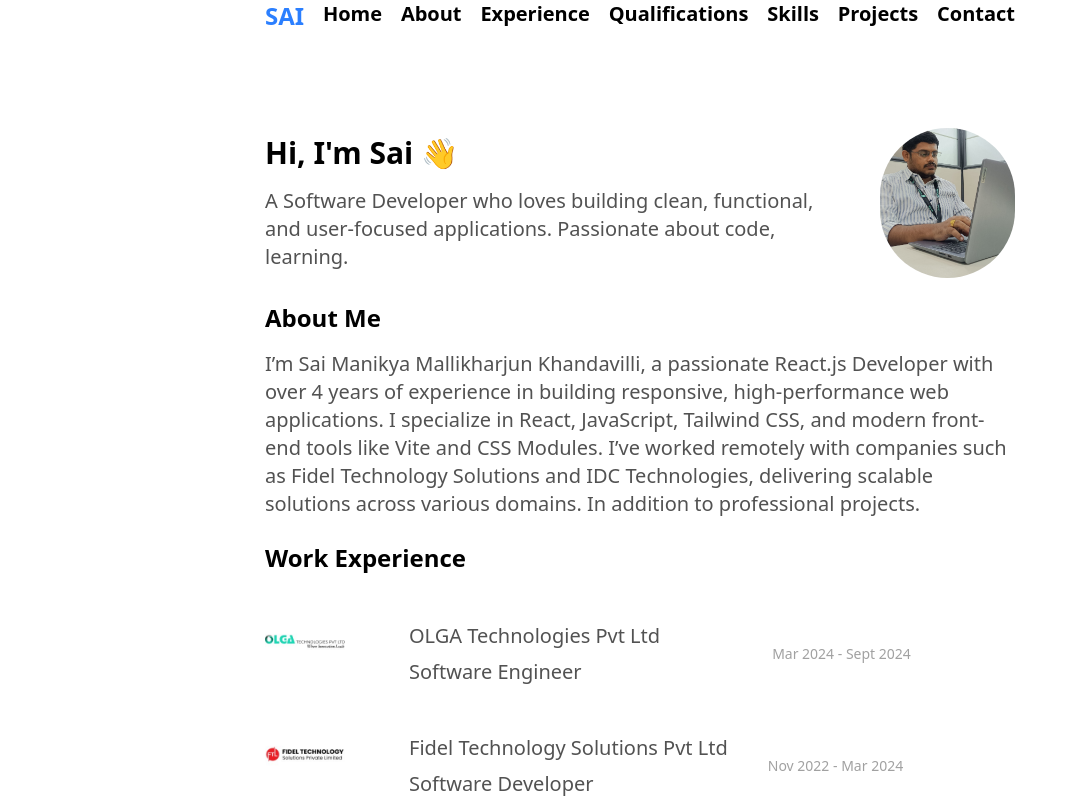
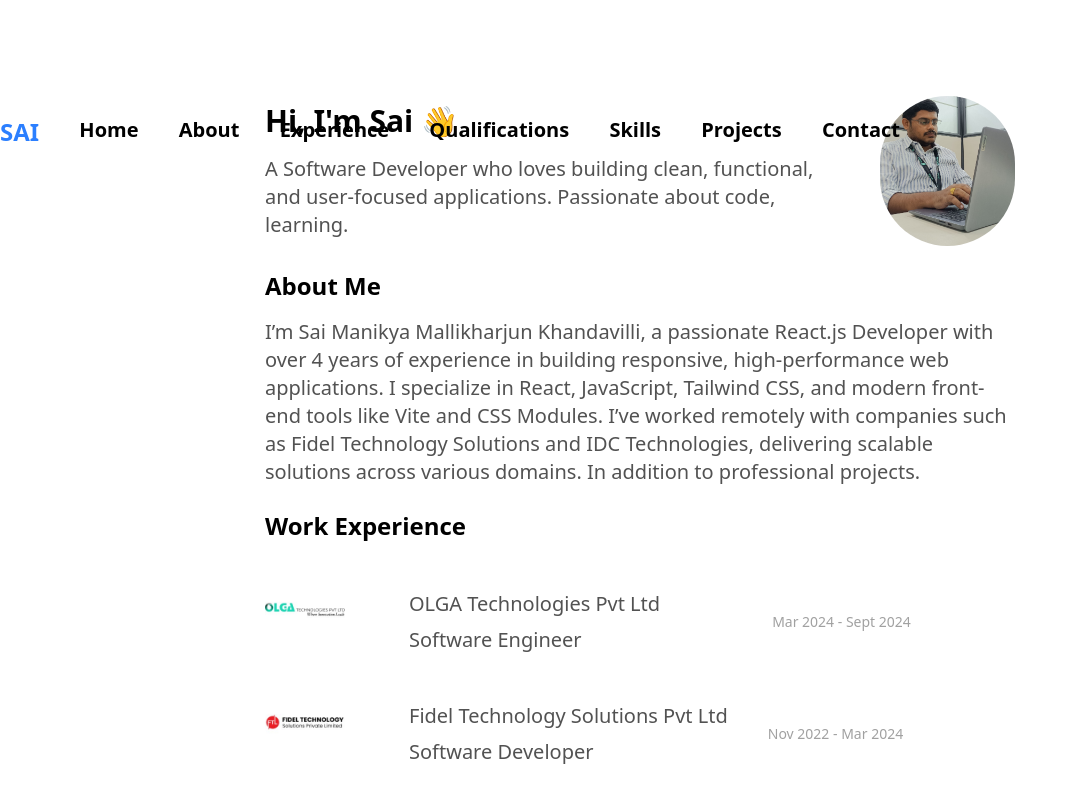
Before and after one commit to SaiMallikharjun98/Sai_Portfolio, a React (Vite) app: page / in a window 1280 px wide. Shown: the top 800 px of the page, without its empty margins (0-1077 px from the left). Built offline with nearby package versions, Linux system fonts and the light colour scheme; no server answers.

Commit message:
Navbar styles changed

```diff
--- a/src/components/Navbar.jsx
+++ b/src/components/Navbar.jsx
@@ -3,7 +3,7 @@ import { Link } from "react-router-dom";
 function Navbar() {
   return (
     <>
-      <div className="flex justify-between gap-3 font-bold text-xl w-[750px] mx-auto">
+      <div className="flex justify-between gap-5 font-bold text-xl w-[900px] mx-auto mt-5 fixed">
         <h3 className="text-2xl font-bold text-blue-500">SAI</h3>
         <Link to="/" className="hover:text-blue-700 cursor-pointer">
           Home
```
